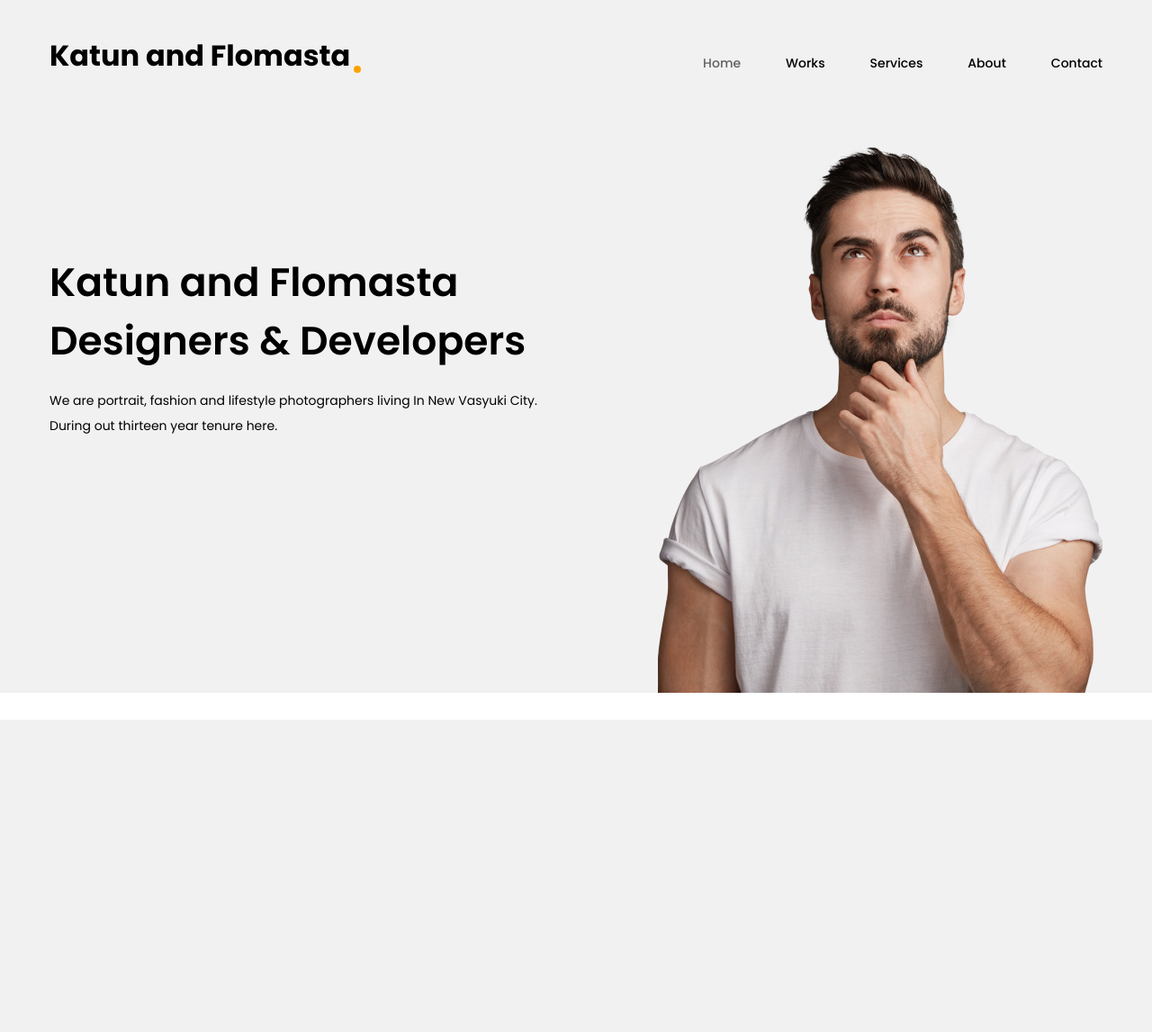
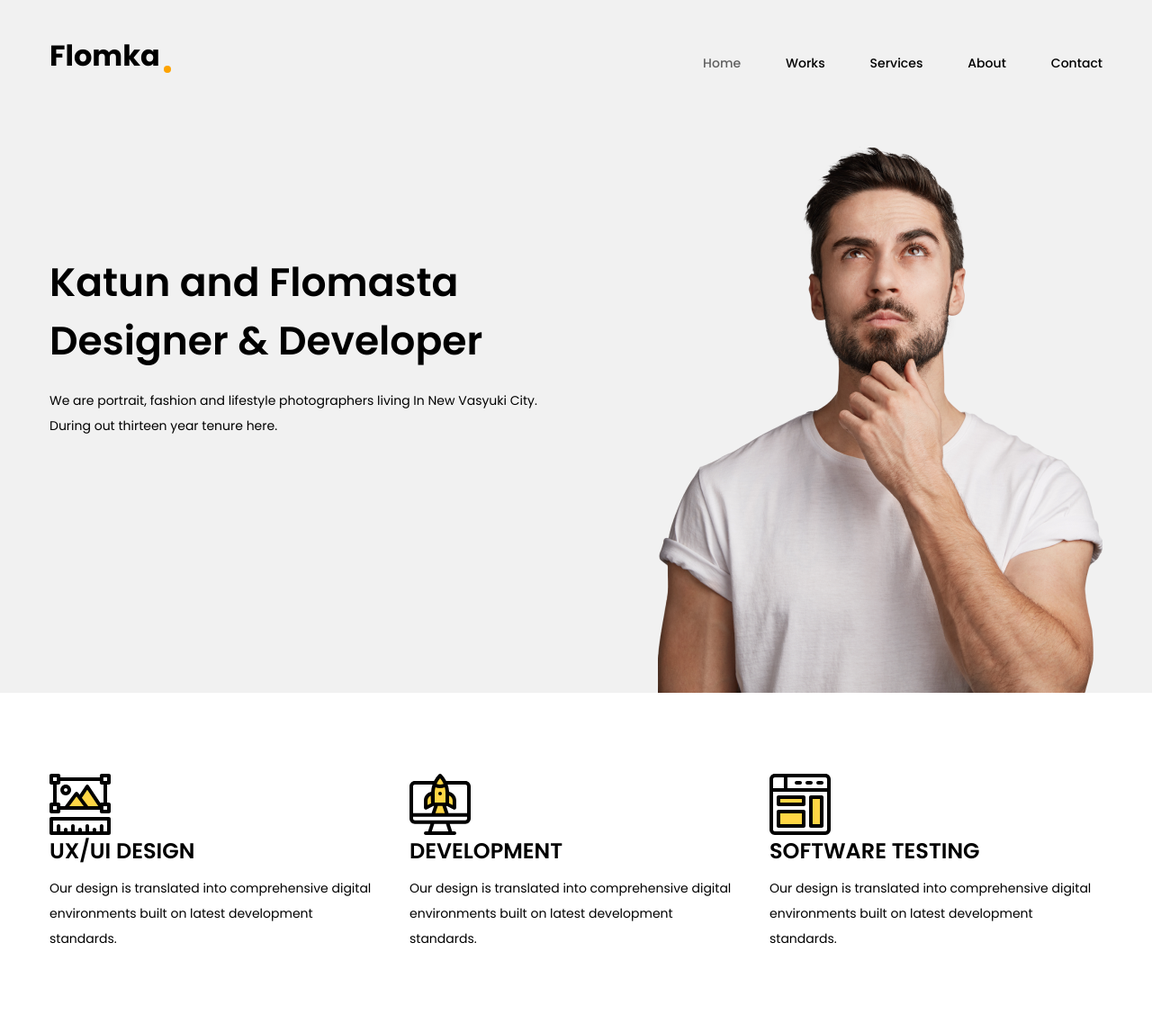
Before and after one commit to Flomasta/adaptive_so_simple, a Django app: template templates/index.html in a window 1280 px wide. Shown: the whole page at 90% size. Before the commit the page ends 800 px from the top, so only its background shows below. Run offline with Django 4.2, Linux system fonts and the light colour scheme; the template is opened without the code that fills it, so the values that code supplies are empty; style sheets or scripts are compiled from the project's sources.

Commit message:
finished Services line

```diff
--- a/templates/css/main.css
+++ b/templates/css/main.css
@@ -81,4 +81,28 @@ body {
   line-height: 2;
 }
 
+.services {
+  padding: 90px 0;
+}
+
+.services-row {
+  display: flex;
+  column-gap: 30px;
+}
+
+.service-card-img {
+  margin-bottom: 30px;
+}
+
+.service-card-title {
+  font-weight: 600;
+  font-size: 24px;
+  margin-bottom: 10px;
+  text-transform: uppercase;
+}
+
+.service-card p {
+  line-height: 2;
+}
+
 /*# sourceMappingURL=main.css.map */
--- a/templates/css/main.scss
+++ b/templates/css/main.scss
@@ -95,3 +95,33 @@ body {
 .header-content p {
   line-height: 2;
 }
+
+
+//SERVICES
+.services {
+  padding: 90px 0;
+}
+
+.services-row {
+  display: flex;
+  column-gap: 30px;
+}
+
+.service-card {
+
+}
+
+.service-card-img {
+  margin-bottom: 30px;
+}
+
+.service-card-title {
+  font-weight: 600;
+  font-size: 24px;
+  margin-bottom: 10px;
+  text-transform: uppercase;
+}
+
+.service-card p {
+  line-height: 2;
+}
--- a/templates/index.html
+++ b/templates/index.html
@@ -12,7 +12,7 @@
 <header class="header">
     <div class="container">
         <div class="header-nav">
-            <a href="#!" class="logo">Katun and Flomasta</a>
+            <a href="#!" class="logo">Flomka</a>
             <nav class="nav">
                 <ul class="nav-list">
                     <li class="nav-item"><a href="#!" class="nav-link active">Home</a></li>
@@ -25,7 +25,7 @@
         </div>
         <div class="header-row">
             <div class="header-content">
-                <h1 class="header-heading">Katun and Flomasta <br> Designers & Developers</h1>
+                <h1 class="header-heading">Katun and Flomasta <br> Designer & Developer</h1>
 
                 <p>We are portrait, fashion and lifestyle photographers living In New Vasyuki
                     City. During out thirteen
@@ -39,6 +39,28 @@
     </div>
 </header>
 
+<section class="services">
+    <div class="container">
+        <div class="services-row">
+            <div class="service-card"><img class="service-card-image" src="./images/services/01.svg" alt="UX/UI design">
+                <h3 class="service-card-title">UX/UI design</h3>
+                <p>Our design is translated into comprehensive digital environments built on latest development
+                    standards.</p>
+            </div>
+            <div class="service-card"><img class="service-card-image" src="./images/services/02.svg" alt="Development">
+                <h3 class="service-card-title">Development</h3>
+                <p>
+                    Our design is translated into comprehensive digital environments built on latest development
+                    standards.</p></div>
+            <div class="service-card"><img class="service-card-image" src="./images/services/03.svg" alt="">
+                <h3 class="service-card-title">Software testing</h3>
+                <p>Our design is translated into comprehensive digital environments built on latest development
+                    standards.</p>
+            </div>
+        </div>
+    </div>
+</section>
+
 
 <script src="js/main.js"></script>
 </body>
```
Also changed, not shown: 1 other file.
